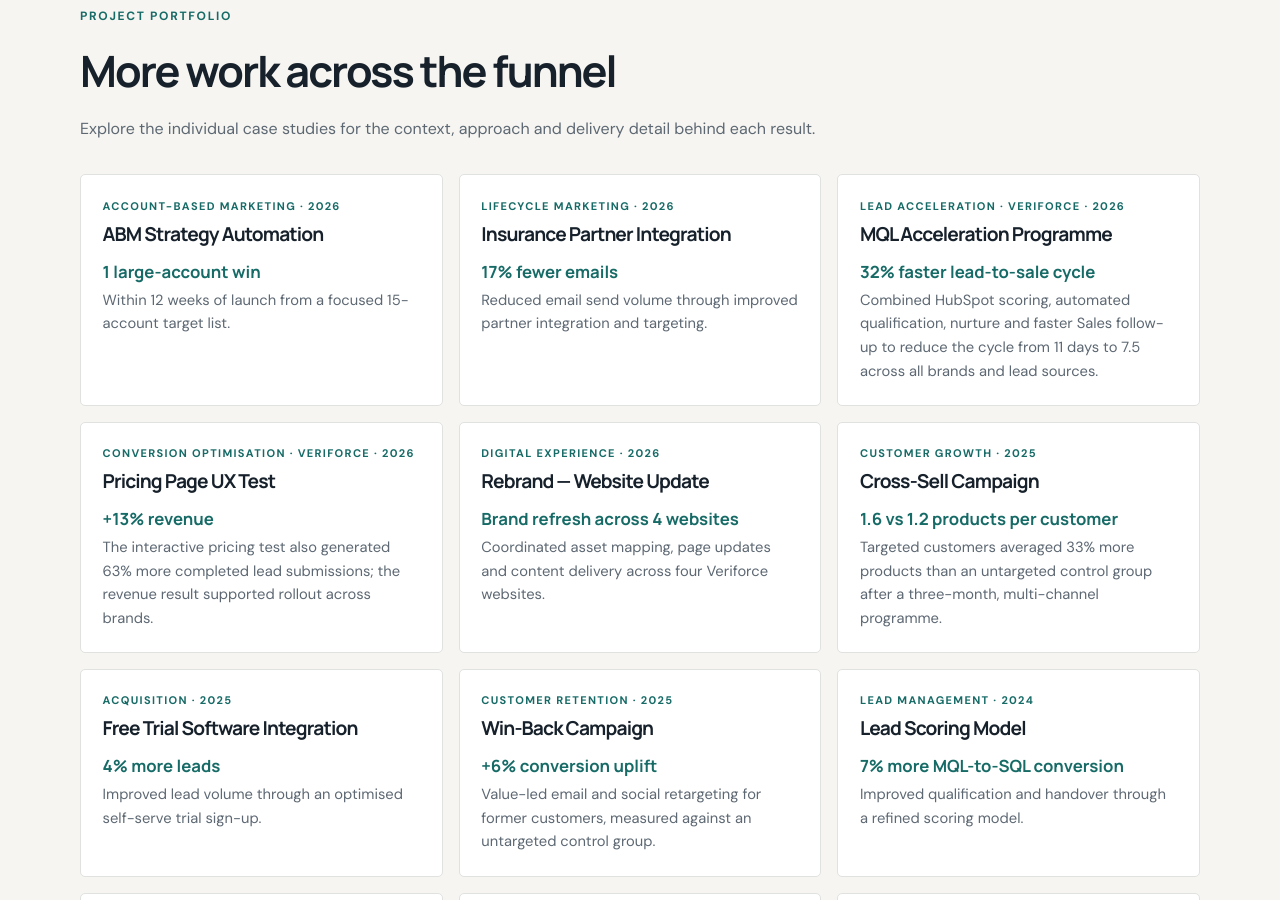
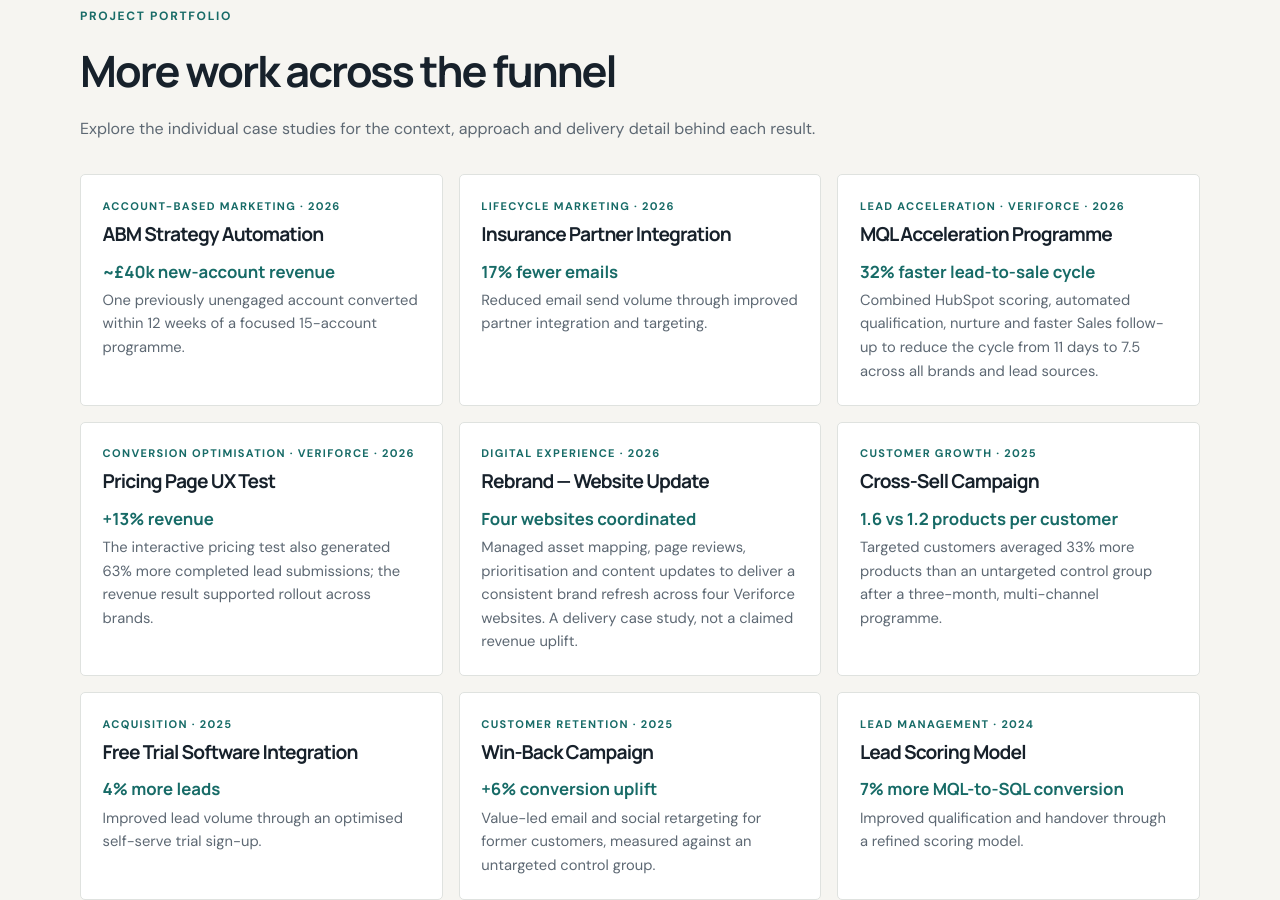
Before and after one commit to georgefwmurray/Marketing-Operations-Control-Centre, a Jekyll site: the page built from Campaign-Commercial-Projects.md, in a window 1280 px wide and 900 px high, scrolled down 1232 px. Built offline with Jekyll 4.4.1, drawn with Linux system fonts in a browser that asks for light colours.

Commit message:
Strengthen ABM result framing and clarify rebrand delivery scope

```diff
--- a/Campaign-Commercial-Projects.md
+++ b/Campaign-Commercial-Projects.md
@@ -33,11 +33,11 @@ description: "Selected campaign, sales and platform projects across marketing au
     <p>Explore the individual case studies for the context, approach and delivery detail behind each result.</p>
   </div>
   <div class="project-grid">
-    <article class="project-card"><span class="project-category">Account-based marketing · 2026</span><h3><a href="/projects/abm-strategy-automation/">ABM Strategy Automation</a></h3><strong>1 large-account win</strong><p>Within 12 weeks of launch from a focused 15-account target list.</p></article>
+    <article class="project-card"><span class="project-category">Account-based marketing · 2026</span><h3><a href="/projects/abm-strategy-automation/">ABM Strategy Automation</a></h3><strong>~£40k new-account revenue</strong><p>One previously unengaged account converted within 12 weeks of a focused 15-account programme.</p></article>
     <article class="project-card"><span class="project-category">Lifecycle marketing · 2026</span><h3><a href="/projects/insurance-partner-integration/">Insurance Partner Integration</a></h3><strong>17% fewer emails</strong><p>Reduced email send volume through improved partner integration and targeting.</p></article>
     <article class="project-card"><span class="project-category">Lead acceleration · Veriforce · 2026</span><h3><a href="/projects/mql-acceleration/">MQL Acceleration Programme</a></h3><strong>32% faster lead-to-sale cycle</strong><p>Combined HubSpot scoring, automated qualification, nurture and faster Sales follow-up to reduce the cycle from 11 days to 7.5 across all brands and lead sources.</p></article>
     <article class="project-card"><span class="project-category">Conversion optimisation · Veriforce · 2026</span><h3><a href="/projects/pricing-page-ux-test/">Pricing Page UX Test</a></h3><strong>+13% revenue</strong><p>The interactive pricing test also generated 63% more completed lead submissions; the revenue result supported rollout across brands.</p></article>
-    <article class="project-card"><span class="project-category">Digital experience · 2026</span><h3><a href="/projects/rebrand-website-update/">Rebrand — Website Update</a></h3><strong>Brand refresh across 4 websites</strong><p>Coordinated asset mapping, page updates and content delivery across four Veriforce websites.</p></article>
+    <article class="project-card"><span class="project-category">Digital experience · 2026</span><h3><a href="/projects/rebrand-website-update/">Rebrand — Website Update</a></h3><strong>Four websites coordinated</strong><p>Managed asset mapping, page reviews, prioritisation and content updates to deliver a consistent brand refresh across four Veriforce websites. A delivery case study, not a claimed revenue uplift.</p></article>
     <article class="project-card"><span class="project-category">Customer growth · 2025</span><h3><a href="/projects/cross-sell-campaign/">Cross-Sell Campaign</a></h3><strong>1.6 vs 1.2 products per customer</strong><p>Targeted customers averaged 33% more products than an untargeted control group after a three-month, multi-channel programme.</p></article>
     <article class="project-card"><span class="project-category">Acquisition · 2025</span><h3><a href="/projects/free-trial-software-integration/">Free Trial Software Integration</a></h3><strong>4% more leads</strong><p>Improved lead volume through an optimised self-serve trial sign-up.</p></article>
     <article class="project-card"><span class="project-category">Customer retention · 2025</span><h3><a href="/projects/win-back-campaign/">Win-Back Campaign</a></h3><strong>+6% conversion uplift</strong><p>Value-led email and social retargeting for former customers, measured against an untargeted control group.</p></article>
```
